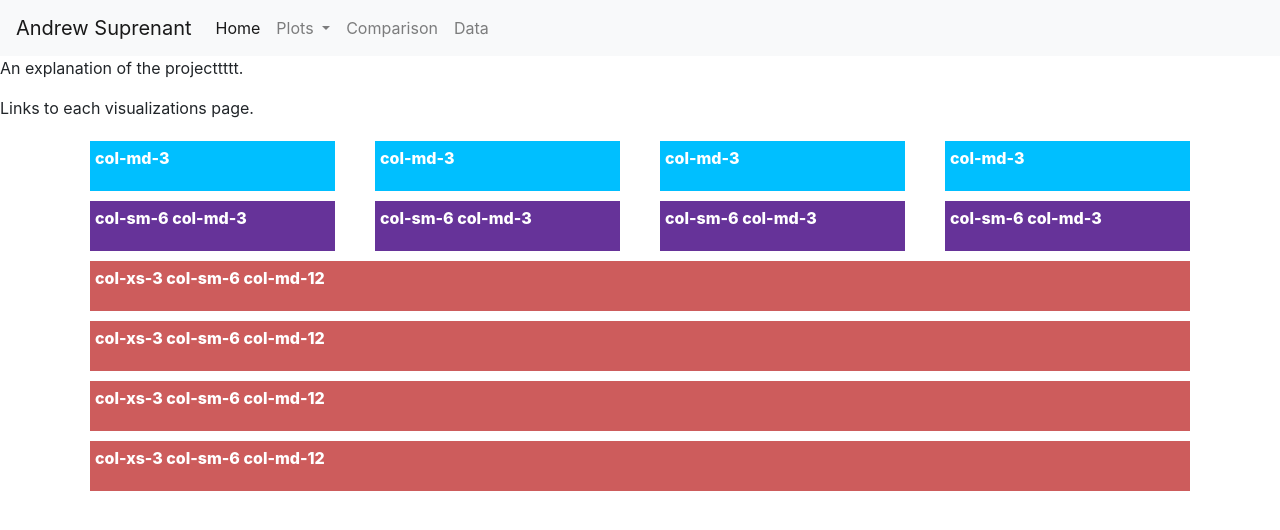
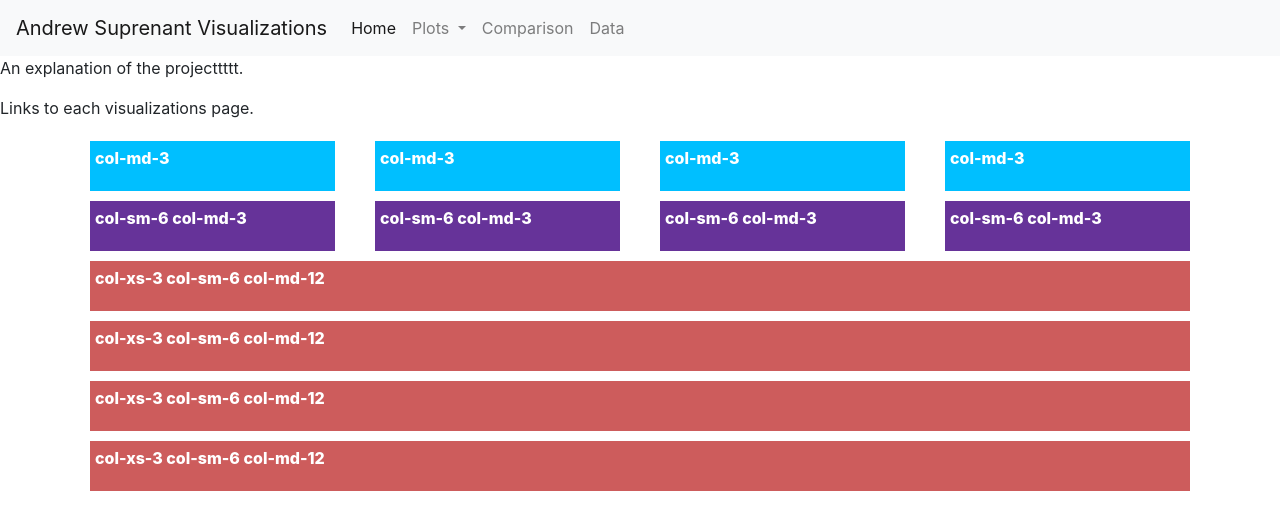
Before and after one commit to suprenant/Web-Design-Challenge, a plain HTML site: page index.html in a window 1280 px wide. Drawn offline with nearby package versions, Linux system fonts and the light colour scheme.

Commit message:
Update index.html

```diff
--- a/index.html
+++ b/index.html
@@ -12,7 +12,7 @@
 <body>
 
 <nav class="navbar navbar-expand-lg navbar-light bg-light">
-  <a class="navbar-brand" href="#">Andrew Suprenant</a>
+  <a class="navbar-brand" href="#">Andrew Suprenant Visualizations</a>
   <button class="navbar-toggler" type="button" data-toggle="collapse" data-target="#navbarNavDropdown" aria-controls="navbarNavDropdown" aria-expanded="false" aria-label="Toggle navigation">
     <span class="navbar-toggler-icon"></span>
   </button>
```
